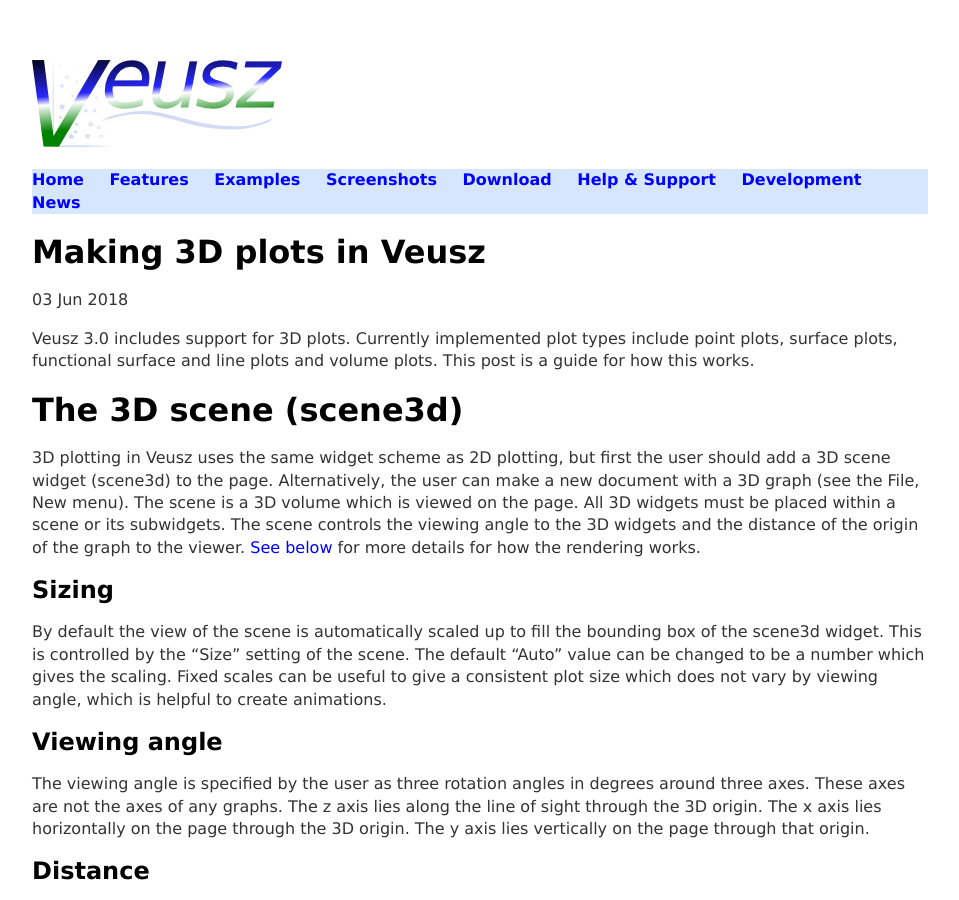
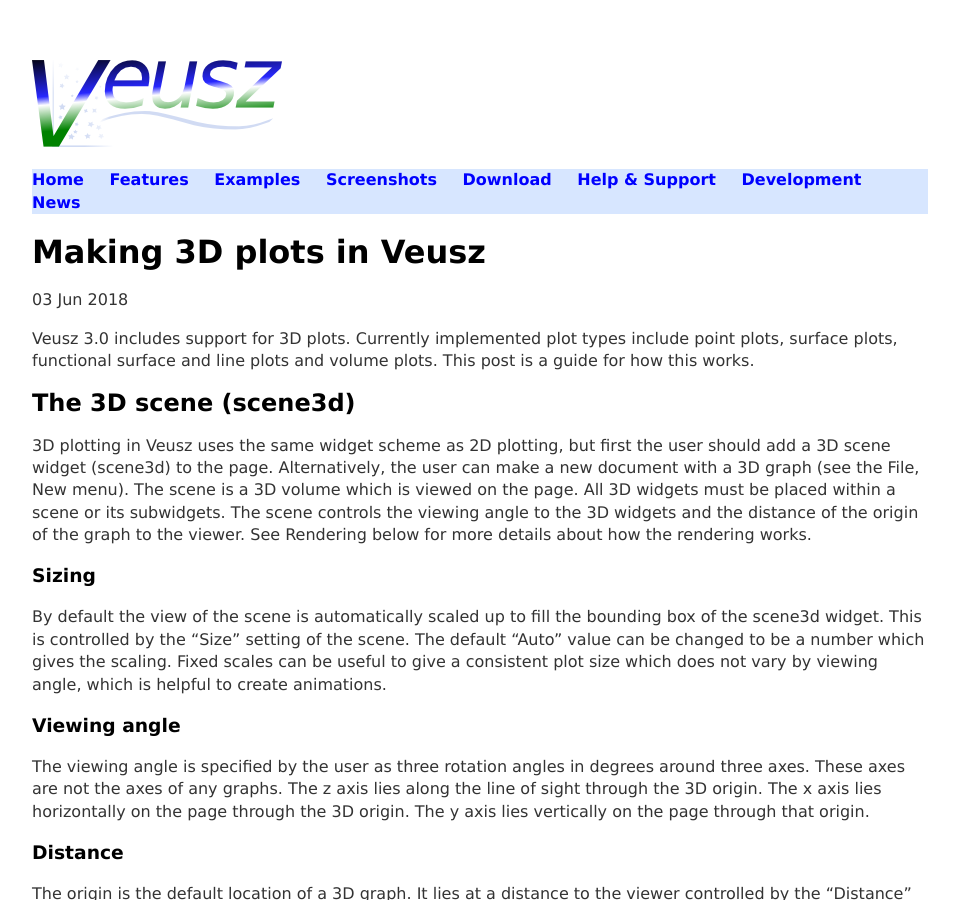
Before and after one commit to veusz/veusz.github.io, a Jekyll site: the page built from _posts/2018-06-03-veusz-3d.md, in a window 1280 px wide and 900 px high. Shown: the whole window, without its empty margins (160-1119 px from the left). Built offline with Jekyll 4.4.1, drawn with Linux system fonts in a browser that asks for light colours.

Commit message:
Change levels of headings

```diff
--- a/_posts/2018-06-03-veusz-3d.md
+++ b/_posts/2018-06-03-veusz-3d.md
@@ -8,7 +8,7 @@
 types include point plots, surface plots, functional surface and line
 plots and volume plots. This post is a guide for how this works.
 
-# The 3D scene (scene3d)
+## The 3D scene (scene3d)
 
 3D plotting in Veusz uses the same widget scheme as 2D plotting, but
 first the user should add a 3D scene widget (scene3d) to the
@@ -16,10 +16,10 @@
 (see the File, New menu). The scene is a 3D volume which is viewed on
 the page. All 3D widgets must be placed within a scene or its
 subwidgets. The scene controls the viewing angle to the 3D widgets and
-the distance of the origin of the graph to the viewer. [See
-below](#rendering) for more details for how the rendering works.
+the distance of the origin of the graph to the viewer. See Rendering
+below for more details about how the rendering works.
 
-## Sizing
+### Sizing
 
 By default the view of the scene is automatically scaled up to fill
 the bounding box of the scene3d widget. This is controlled by the
@@ -28,7 +28,7 @@
 give a consistent plot size which does not vary by viewing angle,
 which is helpful to create animations.
 
-## Viewing angle
+### Viewing angle
 
 The viewing angle is specified by the user as three rotation angles in
 degrees around three axes. These axes are not the axes of any
@@ -36,7 +36,7 @@
 origin. The x axis lies horizontally on the page through the 3D
 origin. The y axis lies vertically on the page through that origin.
 
-## Distance
+### Distance
 
 The origin is the default location of a 3D graph. It lies at a
 distance to the viewer controlled by the "Distance" setting of the
@@ -49,7 +49,7 @@
 :-------------------------------------------------:|:----------------------------------------------------:
 ![Graph of distance 5](/media/3d_errors_dist5.png) | ![Graph of distance 50](/media/3d_errors_dist50.png)
 
-## Lighting
+### Lighting
 
 The colour of solid surfaces is determined by their intrinsic colour,
 plus an additive effect of lighting. The angle from the light source,
@@ -60,7 +60,7 @@
 the graph. Positive values for X, Y and Z positions lie to the right,
 upwards and towards the graph, respectively.
 
-# Line widths and marker sizes
+## Line widths and marker sizes
 
 Normally in Veusz, sizes of objects (e.g. plot markers) are given in
 physical units. This makes less sense for a 3D plot as sizes can
@@ -68,7 +68,7 @@
 widths are given in 1/1000 of the graph bounding box maximum
 dimension.
 
-# The 3D graph (graph3d)
+## The 3D graph (graph3d)
 
 One or more 3D graph widgets are placed in the scene3d widget. The
 default location in 3D space of this widget is the origin 0,0,0. If
@@ -79,7 +79,7 @@
 formatting settings for its surrounding lines and the surface of the
 rear faces.
 
-# 3D axes (axis3d)
+## 3D axes (axis3d)
 
 The 3D graph contains three or more 3D axis (axis3d) widgets, with at
 least one for each dimension. This is analogous to the standard 2D
@@ -93,7 +93,7 @@
 appear mid-way down the cube in the other dimensions. This allows the
 user to add multiple non-overlapping axes for each dimension.
 
-# 3D plotters
+## 3D plotters
 
 Similarly to the 2D graph, the 3D graph contains one or more
 plotters. Unlike the 2D graph, the ordering does not matter. We list
@@ -112,7 +112,7 @@
 The point plotter also supports error bars in each dimension,
 similarly to the 2D plot.
 
-## 3D function plotter (function3d)
+### 3D function plotter (function3d)
 
 Plots either a functional line in 3D space or a functional
 surface. The type of plot is given by the mode parameter. In the case
@@ -127,7 +127,7 @@
 evaluations to compute in each direction for a surface, or in one
 direction for a line.
 
-## 3D surface plotter (surface3d)
+### 3D surface plotter (surface3d)
 
 Plots a two dimensional surface from data values. The user should
 provide a 2D dataset for the height of a surface. The x, y or z axis
@@ -140,7 +140,7 @@
 each grid point is surrounded by eight lines and the surface drawn by
 eight triangles.
 
-## 3D volume plotter (volume3d)
+### 3D volume plotter (volume3d)
 
 Plots 3D volumes drawn as rectangular cubes. In this widget, for a
 volume described by A×B×C values, then the user should provide four
@@ -153,7 +153,7 @@
 provide a transparency dataset, which can be useful for showing or
 hiding parts of the 3D space.
 
-# Rendering and output issues
+## Rendering and output issues
 
 Note that Veusz does not use a standard method for making 3D output
 (e.g. OpenGL). This is so Veusz can produce vector rather than bitmap
@@ -183,7 +183,7 @@
 (anti-aliased) edges causes the gap to be visible. This is also seen
 in PDF output as PDF viewers do a similar thing.
 
-# Possible future improvements
+## Possible future improvements
 
   * Better algorithm than Painter's or BSP for rendering
 
```
